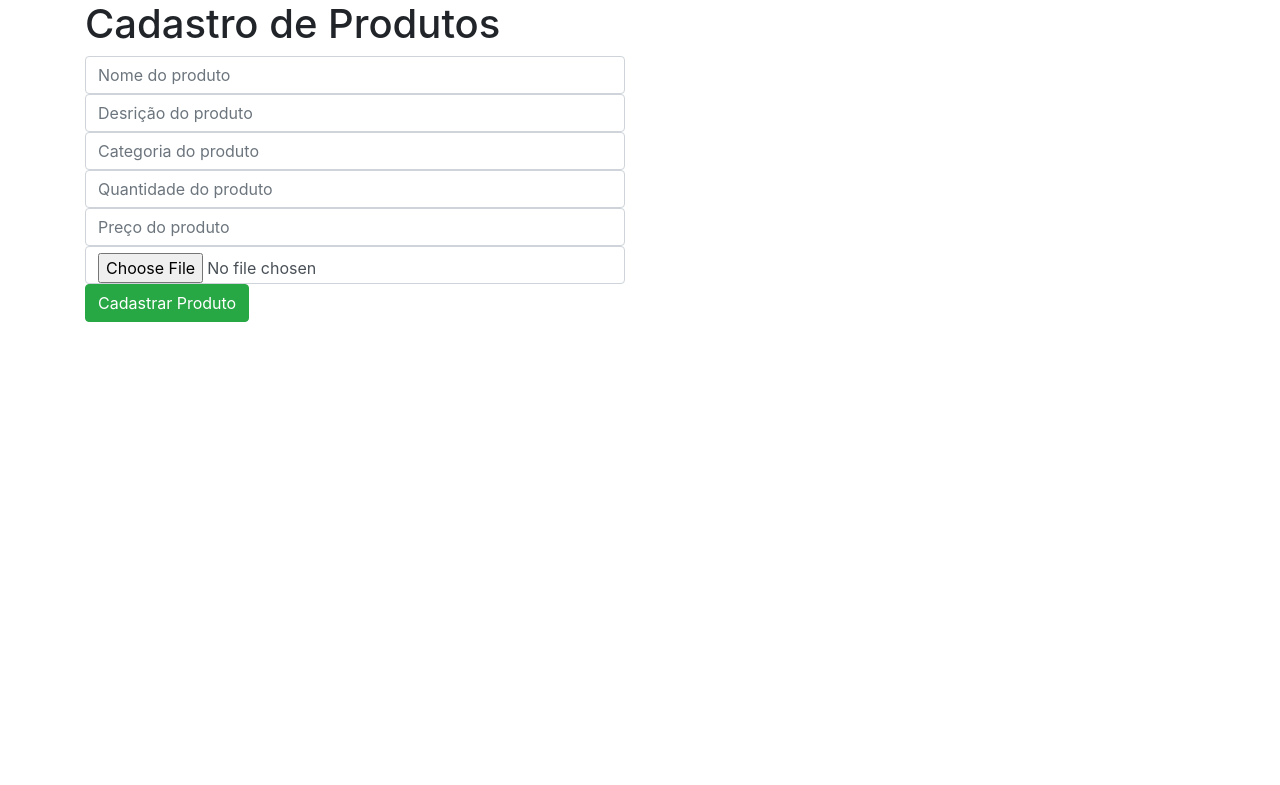
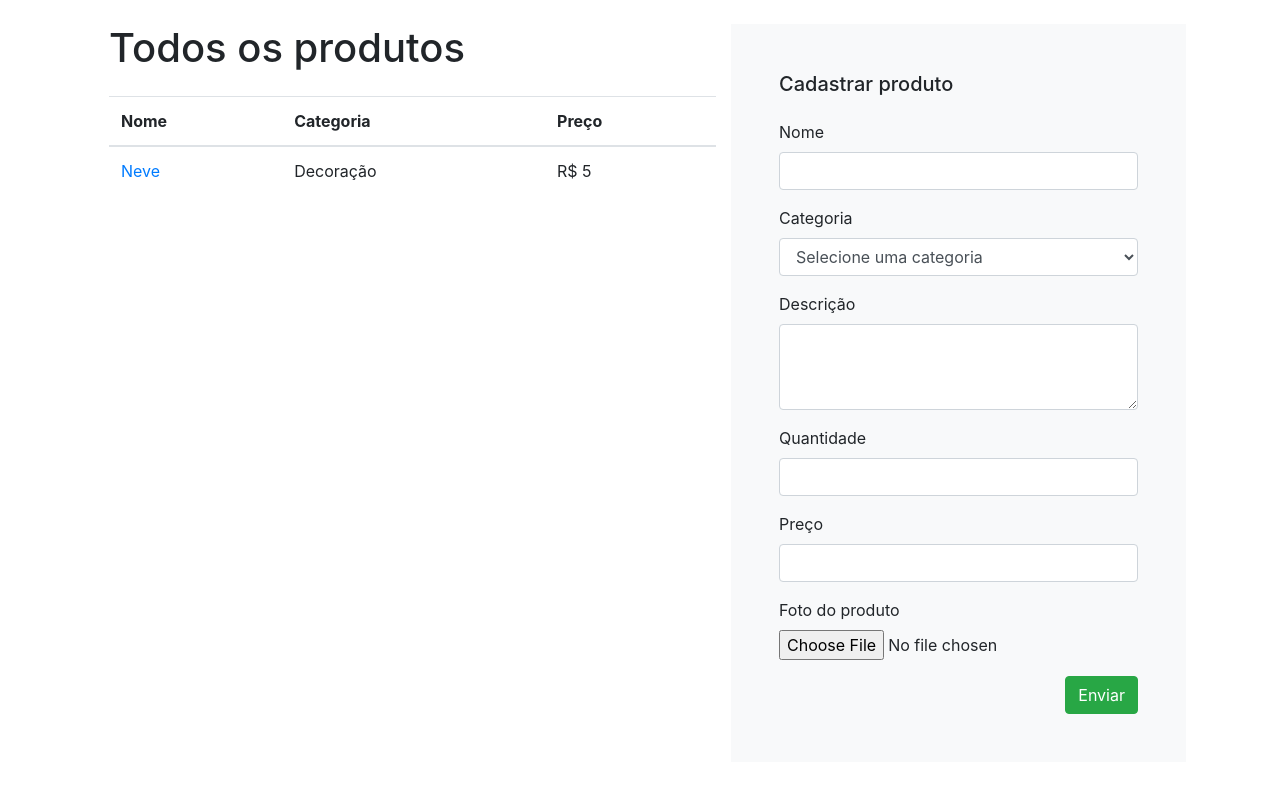
Before and after one commit to Nefilimdev/Desafio-PHP, a PHP site: page / in a window 1280 px wide. Shown: the top 785 px of the page. Run offline with PHP 8.4, Linux system fonts and the light colour scheme.

Commit message:
Páginas produto/produto.json/var criadas e finalizadas, pasta img criada, página index atualizada.

```diff
--- a/index.php
+++ b/index.php
@@ -1,3 +1,35 @@
+<?php
+    function cadastrarProduto($nomeProduto,$categoriaProduto,$descProduto,$qtdProduto,$precoProduto,$imgProduto){
+        $nomeArquivo = "produto.json";
+
+        if(file_exists($nomeArquivo)){
+            $arquivo = file_get_contents($nomeArquivo);
+            $produtos = json_decode($arquivo,true);
+            $produtos[] = ["nome"=>$nomeProduto,"categoria"=>$categoriaProduto,"desc"=>$descProduto,"qtd"=>$qtdProduto,"preco"=>$precoProduto,"img"=>$imgProduto];
+            $json = json_encode($produtos);
+            $deuCerto = file_put_contents($nomeArquivo,$json);
+
+        }else{
+            $produtos = [];
+            $produtos[] = ["nome"=>$nomeProduto,"categoria"=>$categoriaProduto,"desc"=>$descProduto,"qtd"=>$qtdProduto,"preco"=>$precoProduto,"img"=>$imgProduto];
+            $json = json_encode($produtos);
+            $deuCerto = file_put_contents($nomeArquivo,$json);
+        }
+    }
+
+    if($_POST){
+        $nomeImg = $_FILES["imgProduto"]["name"];
+        $locasTmp = $_FILES["imgProduto"]["tmp_name"];
+        $dataAtual = date("d-m-y");
+        $caminhoSalvo = "img/".$dataAtual.$nomeImg;
+
+        $deuCerto = move_uploaded_file($locasTmp,$caminhoSalvo);
+
+        echo cadastrarProduto($_POST["nomeProduto"],$_POST["categoriaProduto"],$_POST["descProduto"],$_POST["qtdProduto"],$_POST["precoProduto"],$caminhoSalvo);
+    }
+?>
+
+
 <!DOCTYPE html>
 <html lang="en">
 <head>
@@ -8,46 +40,99 @@
     <title>Desafio PHP</title>
 </head>
 <body>
-    <?php include_once("config/val.php") ?>
 
-    <main class="container">
+    <?php include_once("var.php"); ?>
 
-        <div class="row">
+        <div class="container">
+            <div class="row p-4">
+                <div class="col-7">
 
-            <div class="col-6">
-                <h1>Cadastro de Produtos</h1>
-                <form action="index.php" method="post">
-                    <div class="form-group">
-                        <div>
-                            <input class="form-control" type="text" name="nomeProduto" id="" placeholder="Nome do produto">
+                    <h1 class="pb-3">Todos os produtos</h1>
+
+                    <?php if(isset($produtos) && $produtos != []) {?>
+
+                        <table class="table">
+
+                            <thead>
+                                <tr>
+                                    <th scope="col">Nome</th>
+                                    <th scope="col">Categoria</th>
+                                    <th scope="col">Preço</th>
+                                </tr>
+                            </thead>
+
+                            <tbody>
+                                <?php foreach($produtos as $produto){ ?>
+
+                                    <tr>
+                                        <td><a href="produto.php?nome=<?php echo $produto["nome"]; ?>"><?php echo $produto["nome"]; ?></a></td>
+                                        <td><?php echo $produto["categoria"]; ?></td>
+                                        <td><?php echo "R$ ".$produto["preco"]; ?></td>
+                                    </tr>
+
+                                <?php } ?>
+                            </tbody>
+
+                        </table>
+
+                    <?php }else{
+                        echo "<h3>Não tem produtos cadastrados nessa sessão! :(</h3>";
+                        }
+                    ?>
+
+                </div>
+
+                <div class="col-5 bg-light p-5">
+                    <h5 class="pb-3">Cadastrar produto</h5>
+                    <form action="" method="post" enctype="multipart/form-data">
+
+                        <div class="form-group">
+                            <label for="nomeProduto">Nome</label>
+                            <input type="text" class="form-control" id="nomeProduto" name="nomeProduto">
                         </div>
 
-                        <div>
-                            <input class="form-control" type="text" name="descProduto" id="" placeholder="Desrição do produto">
+                        <div class="form-group">
+                            <label for="categoriaProduto">Categoria</label>
+                                <select class="form-control" id="categoriaProduto" name="categoriaProduto">
+                                    <option selected>Selecione uma categoria</option>
+                                    <option>Vestuário</option>
+                                    <option>Acessórios</option>
+                                    <option>Tecnologia</option>
+                                    <option>Decoração</option>
+                                </select>
                         </div>
 
-                        <div>
-                            <input class="form-control" type="text" name="categoriaProduto" id="" placeholder="Categoria do produto">
+                        <div class="form-group">
+                            <label for="descProduto">Descrição</label>
+                            <textarea class="form-control noresize" id="descProduto" name="descProduto" rows="3"></textarea>
                         </div>
 
-                        <div>
-                            <input class="form-control" type="number" name="quantidadeProduto" id="" placeholder="Quantidade do produto">
+                        <div class="form-group">
+                            <label for="qtdProduto">Quantidade</label>
+                            <input type="number" class="form-control" id="qtdProduto" name="qtdProduto">
                         </div>
 
-                        <div>
-                            <input class="form-control" type="number" name="precoProduto" id="" placeholder="Preço do produto">
+                        <div class="form-group">
+                            <label for="precoProduto">Preço</label>
+                            <input type="number" class="form-control" id="precoProduto" name="precoProduto">
                         </div>
 
-                        <div>
-                            <input class="form-control" type="file" name="fotoProduto" id="" placeholder="Foto do produto">
+                        <div class="form-group">
+                            <label for="imgProduto">Foto do produto</label>
+                            <input type="file" class="form-control-file" id="imgProduto" name="imgProduto">
                         </div>
 
-                        <button class="btn btn-success" type="submit">Cadastrar Produto</button>
-                    </div>
-                </form>
+                        <div class="text-right">
+                            <button class="btn btn-success">Enviar</button>
+                        </div>
+
+                    </form>
+
+                </div>
+
             </div>
+
         </div>
-
 
 </body>
 </html>
--- /dev/null
+++ b/produto.json
@@ -0,0 +1 @@
+[{"nome":"Neve","categoria":"Decora\u00e7\u00e3o","desc":"Gelada !!!!","qtd":"1000","preco":"5","img":"img\/03-11-197807neve.jpg"}]
--- /dev/null
+++ b/var.php
@@ -0,0 +1,4 @@
+<?php
+    $nomeArquivo = __DIR__."/produto.json";
+    $produtos = json_decode(file_get_contents($nomeArquivo),true);
+?>
```
Also changed, not shown: produto.php (added, +61 -0 lines), config/val.php (deleted), img/03-11-197807neve.jpg (added).
